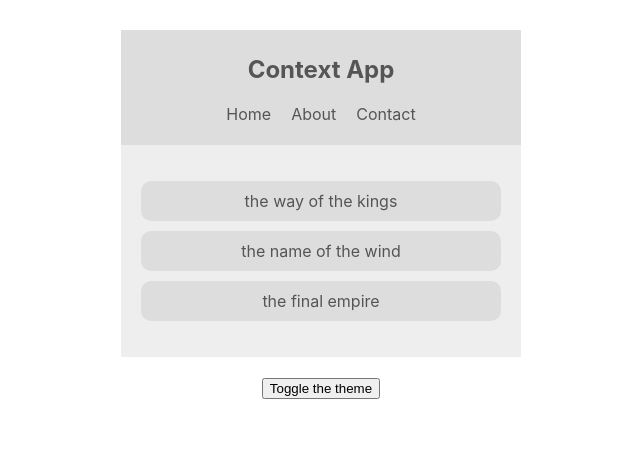
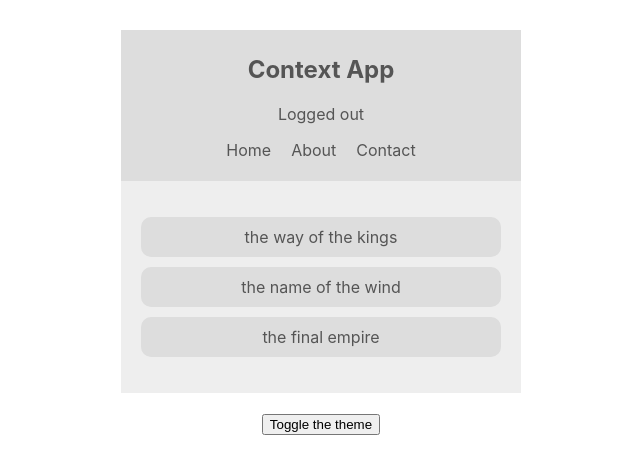
Before and after one commit to Beat2BeatLucas/react-context-hooks, a React (Create React App) app: page / in a window 1280 px wide. Shown: the top 474 px of the page, without its empty margins (319-959 px from the left). Built offline with nearby package versions, Linux system fonts and the light colour scheme.

Commit message:
Consuming Multiple Contexts

```diff
--- a/src/components/Navbar.js
+++ b/src/components/Navbar.js
@@ -1,16 +1,22 @@
 import React, { Component } from 'react';
 import { ThemeContext } from '../contexts/ThemeContext';
+import { AuthContext } from '../contexts/AuthContext';
 
 class Navbar extends Component {
     render() {
         return (
             //Esta forma se usa principalmente cuando usamos componentes presentacionales (funciones)
-        <ThemeContext.Consumer>{(context) => {
-            const { isLightTheme, light, dark } = context;
+            <AuthContext.Consumer>{(authContext) => (
+                <ThemeContext.Consumer>{(themeContext) => {
+                    const { isAuthenticated, toggleAuth } = authContext;
+                    const { isLightTheme, light, dark } = themeContext;
                     const theme = isLightTheme ? light : dark;
                     return (
                         <nav style={{ background: theme.ui, color: theme.syntax}}>
                             <h1>Context App</h1>
+                            <div onClick={toggleAuth}>
+                                { isAuthenticated ? 'Logged in' : 'Logged out' }
+                            </div>
                             <ul>
                                 <li>Home</li>
                                 <li>About</li>
@@ -19,7 +25,9 @@
                         </nav>
                         );
                 }}</ThemeContext.Consumer>
+            )}</AuthContext.Consumer>
         );
+
     }
 }
 
```
Lines whose indentation alone changed are shown as unchanged.
